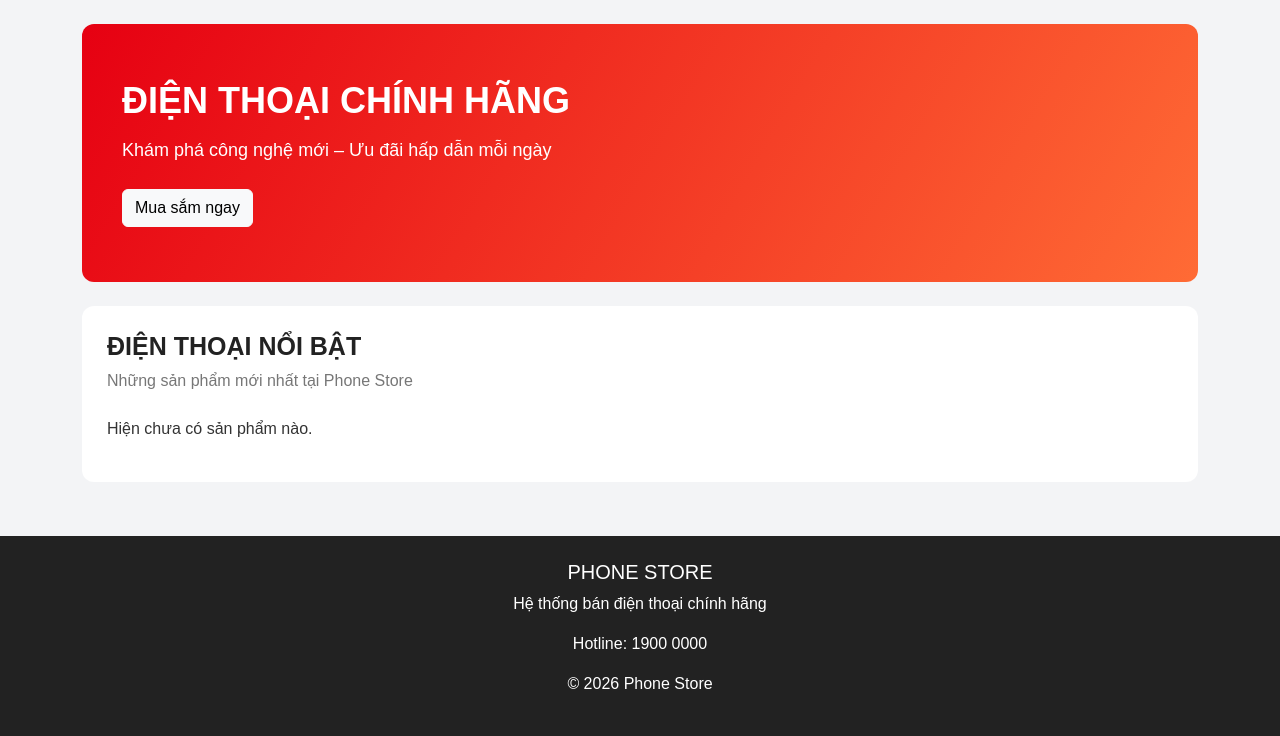
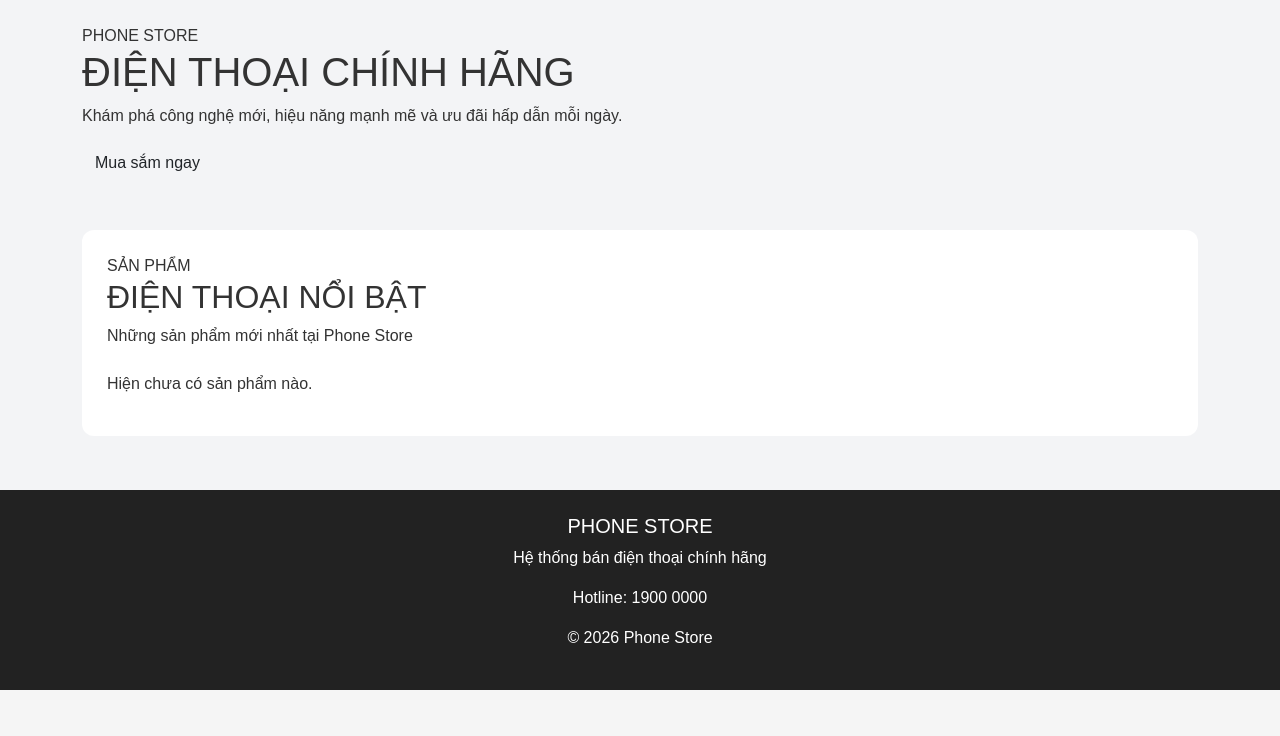
Before and after one commit to linhnv96nv96-hue/phone-store-team, a PHP site: page /index.php in a window 1280 px wide. Shown: the part 132-868 px from the top of the page. After the commit the page ends 822 px from the top, so only its background shows below. Run offline with PHP 8.4, Linux system fonts and the light colour scheme; tables that the repository leaves empty or names only in its code hold one stand-in row (values such as "Sample post").

Commit message:
Improve homepage design

```diff
--- a/app/views/home/index.php
+++ b/app/views/home/index.php
@@ -1,51 +1,42 @@
-<section class="banner mb-4">
-    <div>
+<section class="hero-banner mb-5">
+    <div class="hero-overlay">
+        <div class="hero-content">
+            <span class="hero-tag">PHONE STORE</span>
             <h1>ĐIỆN THOẠI CHÍNH HÃNG</h1>
-        <p>Khám phá công nghệ mới – Ưu đãi hấp dẫn mỗi ngày</p>
-        <a href="#products" class="btn btn-light">
+            <p>
+                Khám phá công nghệ mới, hiệu năng mạnh mẽ và ưu đãi hấp dẫn mỗi ngày.
+            </p>
+            <a href="#products" class="btn hero-btn">
                 Mua sắm ngay
             </a>
         </div>
+    </div>
 </section>
 
-
-<section id="products" class="product-section">
-
-    <div class="section-title mb-4">
-
+<section id="products" class="product-section py-4">
+    <div class="section-header mb-4">
         <?php if (!empty($keyword ?? '')): ?>
-
+            <div>
+                <span class="section-label">TÌM KIẾM</span>
                 <h2>KẾT QUẢ TÌM KIẾM</h2>
-
                 <p>
                     Từ khóa:
                     <strong><?= htmlspecialchars($keyword ?? '', ENT_QUOTES, 'UTF-8') ?></strong>
                     — Tìm thấy <?= count($products ?? []) ?> sản phẩm
                 </p>
-
+            </div>
         <?php else: ?>
-
-
+            <div>
+                <span class="section-label">SẢN PHẨM</span>
                 <h2>ĐIỆN THOẠI NỔI BẬT</h2>
-
                 <p>Những sản phẩm mới nhất tại Phone Store</p>
-
+            </div>
         <?php endif; ?>
-
     </div>
 
-
     <div class="row g-4">
-
         <?php if (!empty($products)): ?>
-
             <?php foreach ($products as $product): ?>
-
-                <div class="col-6 col-md-4 col-lg-3">
-                    <div class="product-card">
-
-
-
 
                 <?php
                 $productImages = [
@@ -58,47 +49,59 @@
                 ];
 
                 $imageName = $productImages[$product['name']] ?? 'phone-placeholder.svg';
+
+                $originalPrice = (int)($product['price'] ?? 0);
+                $salePrice = (int)($product['sale_price'] ?? 0);
+                $finalPrice = $salePrice > 0 ? $salePrice : $originalPrice;
+
+                $discountPercent = 0;
+                if ($salePrice > 0 && $originalPrice > 0 && $salePrice < $originalPrice) {
+                    $discountPercent = round((($originalPrice - $salePrice) / $originalPrice) * 100);
+                }
                 ?>
 
-                        <div class="product-image">
+                <div class="col-12 col-sm-6 col-lg-3">
+                    <div class="product-card h-100">
+
+                        <div class="product-thumb">
+                            <?php if ($discountPercent > 0): ?>
+                                <span class="discount-badge">-<?= $discountPercent ?>%</span>
+                            <?php endif; ?>
+
                             <img
                                 src="/phone_store/public/assets/images/<?= htmlspecialchars($imageName) ?>"
                                 alt="<?= htmlspecialchars($product['name']) ?>"
                                 onerror="this.onerror=null; this.src='/phone_store/public/assets/images/phone-placeholder.svg';">
                         </div>
 
-
-
-
                         <div class="product-info">
-
-                            <span class="brand">
+                            <span class="brand-pill">
                                 <?= htmlspecialchars($product['brand_name']) ?>
                             </span>
 
-                            <h5>
+                            <h5 class="product-name">
                                 <?= htmlspecialchars($product['name']) ?>
                             </h5>
 
-                            <div class="price">
-                                <strong>
-                                    <?= number_format(
-                                        $product['sale_price'] > 0
-                                            ? $product['sale_price']
-                                            : $product['price'],
-                                        0,
-                                        ',',
-                                        '.'
-                                    ) ?>đ
-                                </strong>
+                            <div class="price-box">
+                                <div class="current-price">
+                                    <?= number_format($finalPrice, 0, ',', '.') ?>đ
                                 </div>
 
-                            <p class="stock">
-                                Còn <?= (int)$product['stock'] ?> sản phẩm
-                            </p>
+                                <?php if ($salePrice > 0 && $salePrice < $originalPrice): ?>
+                                    <div class="old-price">
+                                        <?= number_format($originalPrice, 0, ',', '.') ?>đ
+                                    </div>
+                                <?php endif; ?>
+                            </div>
+
+                            <div class="stock-row">
+                                <span class="stock-dot"></span>
+                                <span>Còn <?= (int)$product['stock'] ?> sản phẩm</span>
+                            </div>
 
                             <a href="/phone_store/public/index.php?page=detail&id=<?= (int)$product['id'] ?>"
-                                class="btn btn-danger w-100">
+                                class="btn btn-detail w-100">
                                 Xem chi tiết
                             </a>
                         </div>
@@ -106,23 +109,21 @@
                 </div>
 
             <?php endforeach; ?>
-
         <?php else: ?>
 
+            <div class="col-12">
+                <div class="empty-box">
                     <?php if (!empty($keyword)): ?>
-
                         <p>
                             Không tìm thấy sản phẩm phù hợp với:
                             <strong><?= htmlspecialchars($keyword) ?></strong>
                         </p>
-
                     <?php else: ?>
-
                         <p>Hiện chưa có sản phẩm nào.</p>
+                    <?php endif; ?>
+                </div>
+            </div>
 
         <?php endif; ?>
-
-        <?php endif; ?>
-
     </div>
 </section>
```
Lines whose indentation alone changed are shown as unchanged.
